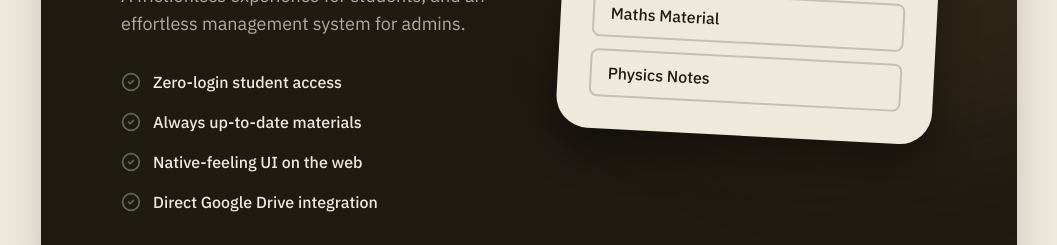
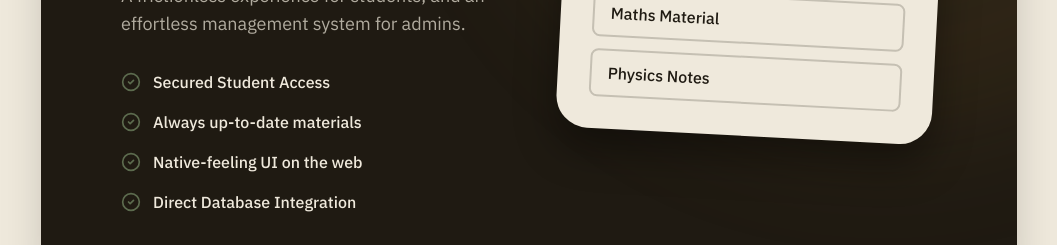
Before and after one commit to zgentech69/edu-scan, a Next.js app: page / in a window 1280 px wide. Shown: the part 1748-1993 px from the top of the page, without its empty margins (111-1168 px from the left). Built offline with nearby package versions, Linux system fonts and the light colour scheme.

Commit message:
chore: update terminology to Secured Student Access and Direct Database Integration

```diff
--- a/src/app/page.tsx
+++ b/src/app/page.tsx
@@ -135,10 +135,10 @@ export default function Home() {
 
                 <ul className="space-y-4">
                   {[
-                    "Zero-login student access",
+                    "Secured Student Access",
                     "Always up-to-date materials",
                     "Native-feeling UI on the web",
-                    "Direct Google Drive integration"
+                    "Direct Database Integration"
                   ].map((feature, i) => (
                     <li key={i} className="flex items-center gap-3">
                       <CheckCircle2 className="w-5 h-5 text-moss" />
```
Also changed, not shown: 1 other file (tests, documents, lock files or other folders).
